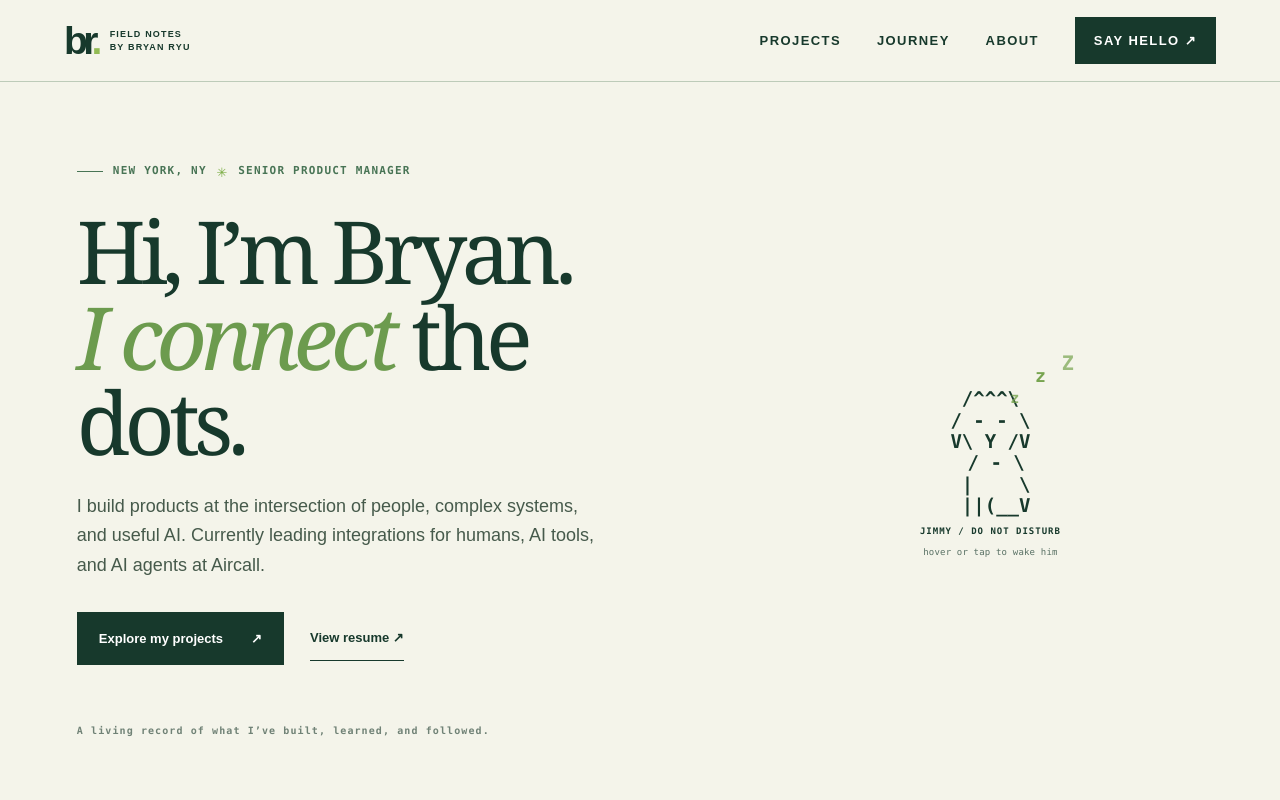
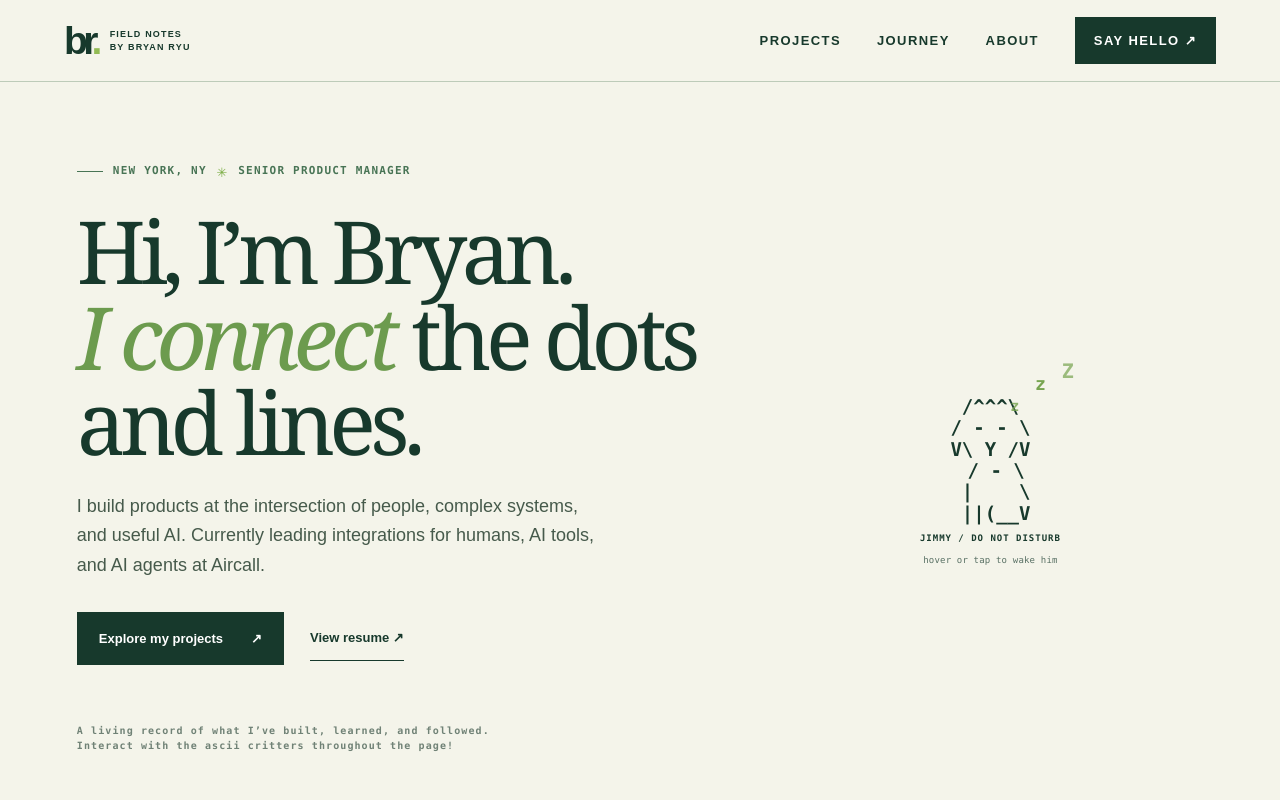
Before and after one commit to bryanryu1/personal-website, a Next.js app: page / in a window 1280 px wide. Shown: the top 800 px of the page. Built offline with nearby package versions, Linux system fonts and the light colour scheme.

Commit message:
Refresh hero and personal About copy

```diff
--- a/src/components/FieldNotesHome.tsx
+++ b/src/components/FieldNotesHome.tsx
@@ -78,13 +78,13 @@ export function FieldNotesHome() {
         <section className="field-hero" aria-labelledby="hero-title">
           <div className="field-hero-copy">
             <div className="field-kicker"><span className="field-kicker-line" /> NEW YORK, NY <span className="field-kicker-star">✳</span> SENIOR PRODUCT MANAGER</div>
-            <h1 id="hero-title">Hi, I’m Bryan.<br /><em>I connect</em> the dots.</h1>
+            <h1 id="hero-title">Hi, I’m Bryan.<br /><em>I connect</em> the dots and lines.</h1>
             <p className="field-hero-deck">I build products at the intersection of people, complex systems, and useful AI. Currently leading integrations for humans, AI tools, and AI agents at Aircall.</p>
             <div className="field-hero-actions">
               <a className="field-button-primary" href="#work">Explore my projects <span aria-hidden="true">↗</span></a>
               <a className="field-button-text" href="/Bryan_Ryu_Resume_2026.pdf" target="_blank" rel="noreferrer">View resume <span aria-hidden="true">↗</span></a>
             </div>
-            <div className="field-hero-caption">A living record of what I’ve built, learned, and followed.</div>
+            <div className="field-hero-caption">A living record of what I’ve built, learned, and followed.<br />Interact with the ascii critters throughout the page!</div>
           </div>
           <div className="field-dog-scene">
             <Jimmy />
@@ -143,8 +143,8 @@ export function FieldNotesHome() {
           <div className="field-about-inner">
             <div><span className="field-eyebrow">03 / OFF THE CLOCK</span><h2 id="about-title">A little more<br /><em>human</em> than a resume.</h2></div>
             <div className="field-about-copy">
-              <p>I’m a product manager with a solutions engineering background and a soft spot for useful tools, customer problems, and the systems behind them.</p>
-              <p>Outside work, you’ll usually find me bouldering, looking for good coffee, or training Muay Thai.</p>
+              <p>Outside work, you’ll usually find me bouldering, looking for good pourover coffee, or training Muay Thai (ooweee).</p>
+              <p>Thank you for stopping by and making it this far. Please send me a message or connect since you’re already here!</p>
               <div className="field-about-links"><a href="mailto:hello@bryanryu.me">Email me ↗</a><a href="https://www.linkedin.com/in/bryan-ryu/" target="_blank" rel="noreferrer">LinkedIn ↗</a><a href="/Bryan_Ryu_Resume_2026.pdf" target="_blank" rel="noreferrer">Resume ↗</a></div>
             </div>
             <Frog />
```
